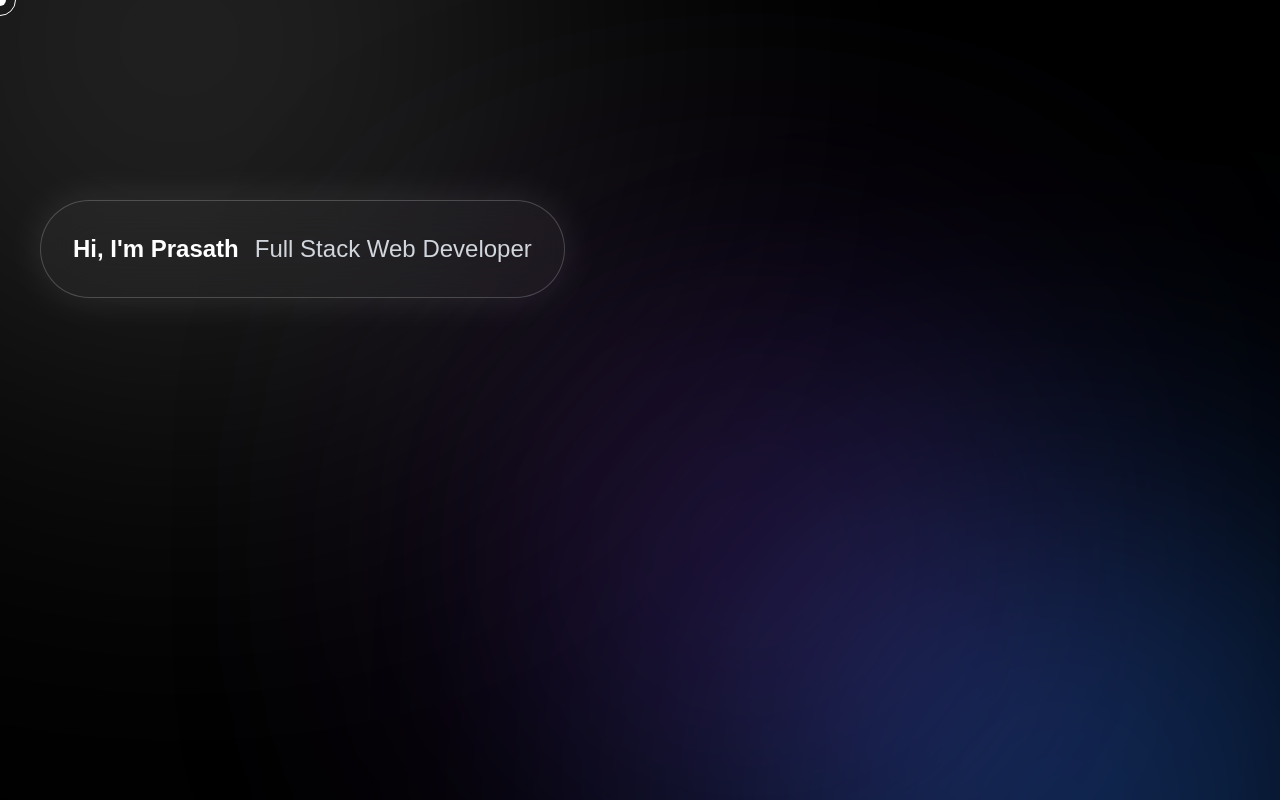
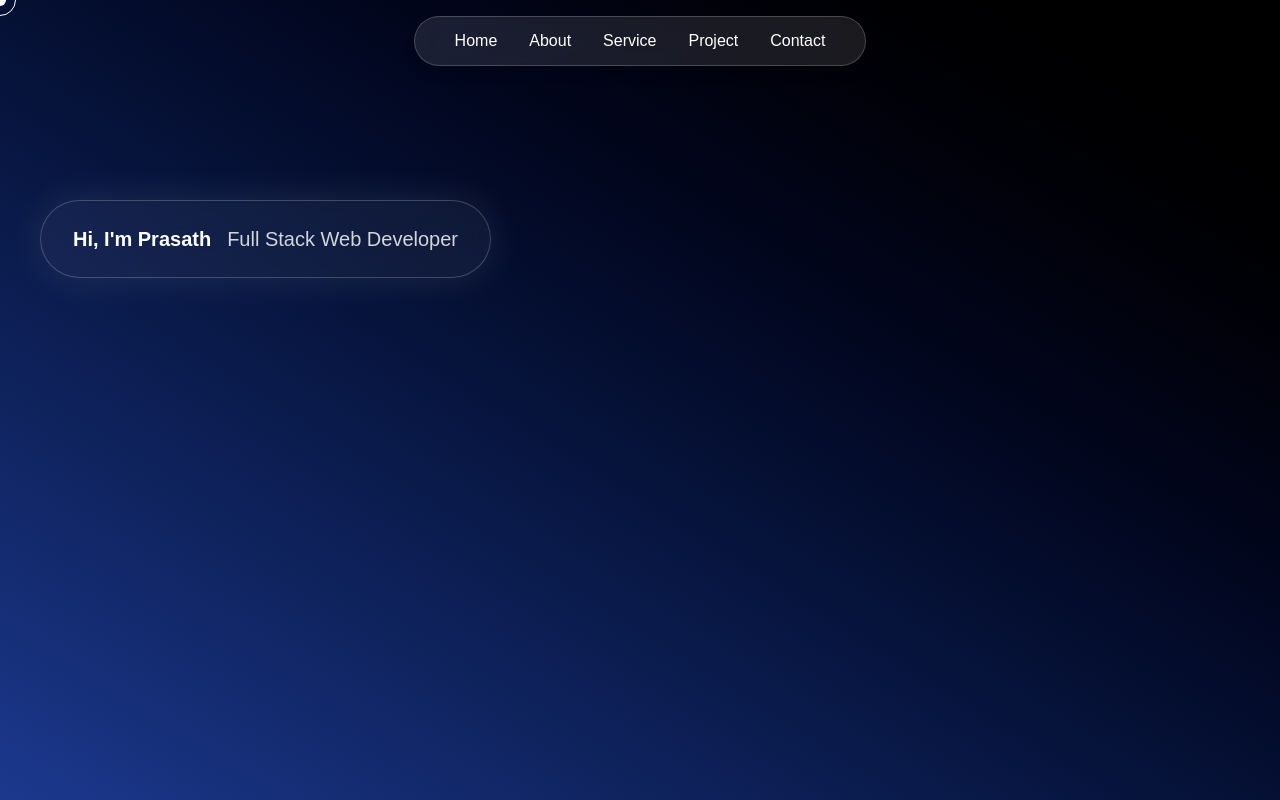
Before and after one commit to A-PRASATHARUMUGAM/Portfolio_Prasath_26, a React (Vite) app in the folder Personal_Portfolio/: page / in a window 1280 px wide. Built offline with nearby package versions, Linux system fonts and the light colour scheme; a web font is replaced by a local one.

Commit message:
final implement the background blur

```diff
--- a/Personal_Portfolio/src/components/Home.jsx
+++ b/Personal_Portfolio/src/components/Home.jsx
@@ -24,45 +24,36 @@ return (
 
 </div> */}
 
-  <div className="relative min-h-screen flex items-center overflow-hidden bg-black ">
+  <div className="relative min-h-screen flex items-center overflow-hidden">
 
-      {/* Glow Background */}
-      <div className="absolute w-[600px] h-[600px] bg-white/20 blur-[180px] rounded-full top-[-200px] left-[-200px] animate-float"></div>
+<div className="fixed inset-0 -z-10 overflow-hidden bg-slate-950">
 
-      <div className="absolute w-[500px] h-[500px] bg-blue-500/50 blur-[160px] rounded-full bottom-[-200px] right-[-100px] animate-float2"></div>
 
-      <div className="absolute w-[400px] h-[400px] bg-purple-500/30 blur-[150px] rounded-full top-[40%] left-[40%] animate-float3"></div>
+  {/* Glassmorphism Overlay */}
+  <div className="absolute inset-0 backdrop-blur-[100px] z-10"></div>
 
-      {/* Content */}
-      {/* <div className="relative z-10 w-full px-10">
+  {/* The "Primary" Glow */}
+  <div className="absolute w-[600px] h-[600px] bg-indigo-500/40 rounded-full mix-blend-screen animate-blob top-[-10%] left-[-10%] filter blur-[120px]"></div>
 
-        <div className="profile-container flex bg-white/5 backdrop-blur-xl rounded-full p-6 border border-white/20 shadow-[0_0_40px_rgba(255,255,255,0.1)] w-fit">
+  {/* The "Accent" Glow */}
+  <div className="absolute w-[500px] h-[500px] bg-fuchsia-500/30 rounded-full mix-blend-multiply animate-blob animation-delay-2000 bottom-[-10%] right-[-5%] filter blur-[120px]"></div>
 
-          <div>
-            <h1 className="text-3xl font-extrabold text-white">
-              Hi, I'm Prasath
-            </h1>
+  {/* The "Deep" Glow */}
+  <div className="absolute w-[450px] h-[450px] bg-blue-600/30 rounded-full mix-blend-screen animate-blob animation-delay-4000 top-[30%] left-[30%] filter blur-[120px]"></div>
+</div>
 
-            <p className="text-xl text-gray-300 mt-1">
-              Full Stack Web Developer
-            </p>
-          </div>
-
-        </div>
-
-      </div> */}
-
+      {/* Main Content */}
 
          <div className="mt-20 h-140 flex justify-start items-start p-10  w-full">
 
 
            <div className="profile-container flex bg-white/5 backdrop-blur-xl rounded-full p-6 border border-white/20 shadow-[0_0_40px_rgba(255,255,255,0.1)] ">
 
-            <h1 className="text-2xl font-extrabold text-white p-2">
+            <h1 className="text-xl font-extrabold text-white px-2">
               Hi, I'm Prasath
             </h1>
 
-            <p className="text-2xl text-gray-300 p-2">
+            <p className="text-xl text-gray-300 px-2">
               Full Stack Web Developer
             </p>
 
--- a/Personal_Portfolio/src/components/Navbar.jsx
+++ b/Personal_Portfolio/src/components/Navbar.jsx
@@ -5,7 +5,7 @@ const Navbar= ()=>{
 
     return (
         <>
-            <div className="nav-container  border-white flex justify-center  items-center p-4 fixed left-0 right-0 ">
+            <div className="nav-container  border-white flex justify-center  items-center p-4 fixed left-0 right-0 z-10">
 
                      <div className="navbar flex items-center justify-center px-6 py-3
                          bg-white/10 backdrop-blur-xl
--- a/Personal_Portfolio/src/style/input.css
+++ b/Personal_Portfolio/src/style/input.css
@@ -11,20 +11,29 @@
   --animate-float3: float3 16s ease-in-out infinite;
 }
 
-@keyframes float {
-  0% { transform: translate(0,0) scale(1); }
-  50% { transform: translate(80px,-60px) scale(1.1); }
-  100% { transform: translate(0,0) scale(1); }
+@keyframes blob {
+  0% {
+    transform: translate(0px, 0px) scale(1) rotate(0deg);
+  }
+  33% {
+    transform: translate(50px, -70px) scale(1.2) rotate(120deg);
+  }
+  66% {
+    transform: translate(-40px, 40px) scale(0.8) rotate(240deg);
+  }
+  100% {
+    transform: translate(0px, 0px) scale(1) rotate(360deg);
+  }
 }
 
-@keyframes float2 {
-  0% { transform: translate(0,0) scale(1); }
-  50% { transform: translate(-80px,60px) scale(1.1); }
-  100% { transform: translate(0,0) scale(1); }
+.animate-blob {
+  animation: blob 20s infinite alternate cubic-bezier(0.45, 0, 0.55, 1);
 }
 
-@keyframes float3 {
-  0% { transform: translate(0,0) scale(1); }
-  50% { transform: translate(50px,40px) scale(1.1); }
-  100% { transform: translate(0,0) scale(1); }
+.animation-delay-2000 {
+  animation-delay: 2s;
 }
+
+.animation-delay-4000 {
+  animation-delay: 4s;
+}
--- a/Personal_Portfolio/src/style/output.css
+++ b/Personal_Portfolio/src/style/output.css
@@ -10,8 +10,12 @@
     --font-mono: ui-monospace, SFMono-Regular, Menlo, Monaco, Consolas, "Liberation Mono",
       "Courier New", monospace;
     --color-blue-500: oklch(62.3% 0.214 259.815);
+    --color-blue-600: oklch(54.6% 0.245 262.881);
     --color-blue-900: oklch(37.9% 0.146 265.522);
+    --color-indigo-500: oklch(58.5% 0.233 277.117);
     --color-purple-500: oklch(62.7% 0.265 303.9);
+    --color-fuchsia-500: oklch(66.7% 0.295 322.15);
+    --color-slate-950: oklch(12.9% 0.042 264.695);
     --color-gray-300: oklch(87.2% 0.01 258.338);
     --color-black: #000;
     --color-white: #fff;
@@ -20,10 +24,9 @@
     --text-xl--line-height: calc(1.75 / 1.25);
     --text-2xl: 1.5rem;
     --text-2xl--line-height: calc(2 / 1.5);
-    --text-3xl: 1.875rem;
-    --text-3xl--line-height: calc(2.25 / 1.875);
     --font-weight-semibold: 600;
     --font-weight-extrabold: 800;
+    --ease-in-out: cubic-bezier(0.4, 0, 0.2, 1);
     --blur-xl: 24px;
     --default-transition-duration: 150ms;
     --default-transition-timing-function: cubic-bezier(0.4, 0, 0.2, 1);
@@ -196,8 +199,17 @@
   .relative {
     position: relative;
   }
+  .inset-0 {
+    inset: calc(var(--spacing) * 0);
+  }
+  .top-\[-10\%\] {
+    top: -10%;
+  }
   .top-\[-200px\] {
     top: -200px;
+  }
+  .top-\[30\%\] {
+    top: 30%;
   }
   .top-\[40\%\] {
     top: 40%;
@@ -205,8 +217,14 @@
   .right-0 {
     right: calc(var(--spacing) * 0);
   }
+  .right-\[-5\%\] {
+    right: -5%;
+  }
   .right-\[-100px\] {
     right: -100px;
+  }
+  .bottom-\[-10\%\] {
+    bottom: -10%;
   }
   .bottom-\[-200px\] {
     bottom: -200px;
@@ -214,11 +232,20 @@
   .left-0 {
     left: calc(var(--spacing) * 0);
   }
+  .left-\[-10\%\] {
+    left: -10%;
+  }
   .left-\[-200px\] {
     left: -200px;
   }
+  .left-\[30\%\] {
+    left: 30%;
+  }
   .left-\[40\%\] {
     left: 40%;
+  }
+  .-z-10 {
+    z-index: calc(10 * -1);
   }
   .z-10 {
     z-index: 10;
@@ -232,14 +259,14 @@
   .mx-4 {
     margin-inline: calc(var(--spacing) * 4);
   }
-  .mt-1 {
-    margin-top: calc(var(--spacing) * 1);
-  }
   .mt-20 {
     margin-top: calc(var(--spacing) * 20);
   }
   .flex {
     display: flex;
+  }
+  .table {
+    display: table;
   }
   .h-3 {
     height: calc(var(--spacing) * 3);
@@ -252,6 +279,9 @@
   }
   .h-\[400px\] {
     height: 400px;
+  }
+  .h-\[450px\] {
+    height: 450px;
   }
   .h-\[500px\] {
     height: 500px;
@@ -274,20 +304,31 @@
   .w-\[400px\] {
     width: 400px;
   }
+  .w-\[450px\] {
+    width: 450px;
+  }
   .w-\[500px\] {
     width: 500px;
   }
   .w-\[600px\] {
     width: 600px;
   }
-  .w-fit {
-    width: fit-content;
-  }
   .w-full {
     width: 100%;
   }
+  .border-collapse {
+    border-collapse: collapse;
+  }
+  .-translate-x-1 {
+    --tw-translate-x: calc(var(--spacing) * -1);
+    translate: var(--tw-translate-x) var(--tw-translate-y);
+  }
   .-translate-x-1\/2 {
     --tw-translate-x: calc(calc(1 / 2 * 100%) * -1);
+    translate: var(--tw-translate-x) var(--tw-translate-y);
+  }
+  .-translate-y-1 {
+    --tw-translate-y: calc(var(--spacing) * -1);
     translate: var(--tw-translate-x) var(--tw-translate-y);
   }
   .-translate-y-1\/2 {
@@ -300,6 +341,9 @@
     --tw-scale-z: 150%;
     scale: var(--tw-scale-x) var(--tw-scale-y);
   }
+  .transform {
+    transform: var(--tw-rotate-x,) var(--tw-rotate-y,) var(--tw-rotate-z,) var(--tw-skew-x,) var(--tw-skew-y,);
+  }
   .animate-float {
     animation: var(--animate-float);
   }
@@ -311,6 +355,9 @@
   }
   .cursor-none {
     cursor: none;
+  }
+  .resize {
+    resize: both;
   }
   .items-center {
     align-items: center;
@@ -346,17 +393,53 @@
   .bg-black {
     background-color: var(--color-black);
   }
+  .bg-blue-500 {
+    background-color: var(--color-blue-500);
+  }
   .bg-blue-500\/50 {
     background-color: color-mix(in srgb, oklch(62.3% 0.214 259.815) 50%, transparent);
     @supports (color: color-mix(in lab, red, red)) {
       background-color: color-mix(in oklab, var(--color-blue-500) 50%, transparent);
     }
   }
+  .bg-blue-600 {
+    background-color: var(--color-blue-600);
+  }
+  .bg-blue-600\/30 {
+    background-color: color-mix(in srgb, oklch(54.6% 0.245 262.881) 30%, transparent);
+    @supports (color: color-mix(in lab, red, red)) {
+      background-color: color-mix(in oklab, var(--color-blue-600) 30%, transparent);
+    }
+  }
+  .bg-fuchsia-500 {
+    background-color: var(--color-fuchsia-500);
+  }
+  .bg-fuchsia-500\/30 {
+    background-color: color-mix(in srgb, oklch(66.7% 0.295 322.15) 30%, transparent);
+    @supports (color: color-mix(in lab, red, red)) {
+      background-color: color-mix(in oklab, var(--color-fuchsia-500) 30%, transparent);
+    }
+  }
+  .bg-indigo-500 {
+    background-color: var(--color-indigo-500);
+  }
+  .bg-indigo-500\/40 {
+    background-color: color-mix(in srgb, oklch(58.5% 0.233 277.117) 40%, transparent);
+    @supports (color: color-mix(in lab, red, red)) {
+      background-color: color-mix(in oklab, var(--color-indigo-500) 40%, transparent);
+    }
+  }
+  .bg-purple-500 {
+    background-color: var(--color-purple-500);
+  }
   .bg-purple-500\/30 {
     background-color: color-mix(in srgb, oklch(62.7% 0.265 303.9) 30%, transparent);
     @supports (color: color-mix(in lab, red, red)) {
       background-color: color-mix(in oklab, var(--color-purple-500) 30%, transparent);
     }
+  }
+  .bg-slate-950 {
+    background-color: var(--color-slate-950);
   }
   .bg-white {
     background-color: var(--color-white);
@@ -394,6 +477,9 @@
     --tw-gradient-to: var(--color-blue-900);
     --tw-gradient-stops: var(--tw-gradient-via-stops, var(--tw-gradient-position), var(--tw-gradient-from) var(--tw-gradient-from-position), var(--tw-gradient-to) var(--tw-gradient-to-position));
   }
+  .p-1 {
+    padding: calc(var(--spacing) * 1);
+  }
   .p-2 {
     padding: calc(var(--spacing) * 2);
   }
@@ -409,11 +495,17 @@
   .p-10 {
     padding: calc(var(--spacing) * 10);
   }
+  .p-110 {
+    padding: calc(var(--spacing) * 110);
+  }
+  .px-2 {
+    padding-inline: calc(var(--spacing) * 2);
+  }
+  .px-5 {
+    padding-inline: calc(var(--spacing) * 5);
+  }
   .px-6 {
     padding-inline: calc(var(--spacing) * 6);
-  }
-  .px-10 {
-    padding-inline: calc(var(--spacing) * 10);
   }
   .py-3 {
     padding-block: calc(var(--spacing) * 3);
@@ -424,10 +516,6 @@
   .text-2xl {
     font-size: var(--text-2xl);
     line-height: var(--tw-leading, var(--text-2xl--line-height));
-  }
-  .text-3xl {
-    font-size: var(--text-3xl);
-    line-height: var(--tw-leading, var(--text-3xl--line-height));
   }
   .text-xl {
     font-size: var(--text-xl);
@@ -447,6 +535,15 @@
   .text-white {
     color: var(--color-white);
   }
+  .underline {
+    text-decoration-line: underline;
+  }
+  .mix-blend-multiply {
+    mix-blend-mode: multiply;
+  }
+  .mix-blend-screen {
+    mix-blend-mode: screen;
+  }
   .shadow-\[0_0_40px_rgba\(255\,255\,255\,0\.1\)\] {
     --tw-shadow: 0 0 40px var(--tw-shadow-color, rgba(255,255,255,0.1));
     box-shadow: var(--tw-inset-shadow), var(--tw-inset-ring-shadow), var(--tw-ring-offset-shadow), var(--tw-ring-shadow), var(--tw-shadow);
@@ -454,6 +551,14 @@
   .shadow-lg {
     --tw-shadow: 0 10px 15px -3px var(--tw-shadow-color, rgb(0 0 0 / 0.1)), 0 4px 6px -4px var(--tw-shadow-color, rgb(0 0 0 / 0.1));
     box-shadow: var(--tw-inset-shadow), var(--tw-inset-ring-shadow), var(--tw-ring-offset-shadow), var(--tw-ring-shadow), var(--tw-shadow);
+  }
+  .outline {
+    outline-style: var(--tw-outline-style);
+    outline-width: 1px;
+  }
+  .blur-\[120px\] {
+    --tw-blur: blur(120px);
+    filter: var(--tw-blur,) var(--tw-brightness,) var(--tw-contrast,) var(--tw-grayscale,) var(--tw-hue-rotate,) var(--tw-invert,) var(--tw-saturate,) var(--tw-sepia,) var(--tw-drop-shadow,);
   }
   .blur-\[150px\] {
     --tw-blur: blur(150px);
@@ -467,8 +572,20 @@
     --tw-blur: blur(180px);
     filter: var(--tw-blur,) var(--tw-brightness,) var(--tw-contrast,) var(--tw-grayscale,) var(--tw-hue-rotate,) var(--tw-invert,) var(--tw-saturate,) var(--tw-sepia,) var(--tw-drop-shadow,);
   }
+  .filter {
+    filter: var(--tw-blur,) var(--tw-brightness,) var(--tw-contrast,) var(--tw-grayscale,) var(--tw-hue-rotate,) var(--tw-invert,) var(--tw-saturate,) var(--tw-sepia,) var(--tw-drop-shadow,);
+  }
+  .backdrop-blur-\[100px\] {
+    --tw-backdrop-blur: blur(100px);
+    -webkit-backdrop-filter: var(--tw-backdrop-blur,) var(--tw-backdrop-brightness,) var(--tw-backdrop-contrast,) var(--tw-backdrop-grayscale,) var(--tw-backdrop-hue-rotate,) var(--tw-backdrop-invert,) var(--tw-backdrop-opacity,) var(--tw-backdrop-saturate,) var(--tw-backdrop-sepia,);
+    backdrop-filter: var(--tw-backdrop-blur,) var(--tw-backdrop-brightness,) var(--tw-backdrop-contrast,) var(--tw-backdrop-grayscale,) var(--tw-backdrop-hue-rotate,) var(--tw-backdrop-invert,) var(--tw-backdrop-opacity,) var(--tw-backdrop-saturate,) var(--tw-backdrop-sepia,);
+  }
   .backdrop-blur-xl {
     --tw-backdrop-blur: blur(var(--blur-xl));
+    -webkit-backdrop-filter: var(--tw-backdrop-blur,) var(--tw-backdrop-brightness,) var(--tw-backdrop-contrast,) var(--tw-backdrop-grayscale,) var(--tw-backdrop-hue-rotate,) var(--tw-backdrop-invert,) var(--tw-backdrop-opacity,) var(--tw-backdrop-saturate,) var(--tw-backdrop-sepia,);
+    backdrop-filter: var(--tw-backdrop-blur,) var(--tw-backdrop-brightness,) var(--tw-backdrop-contrast,) var(--tw-backdrop-grayscale,) var(--tw-backdrop-hue-rotate,) var(--tw-backdrop-invert,) var(--tw-backdrop-opacity,) var(--tw-backdrop-saturate,) var(--tw-backdrop-sepia,);
+  }
+  .backdrop-filter {
     -webkit-backdrop-filter: var(--tw-backdrop-blur,) var(--tw-backdrop-brightness,) var(--tw-backdrop-contrast,) var(--tw-backdrop-grayscale,) var(--tw-backdrop-hue-rotate,) var(--tw-backdrop-invert,) var(--tw-backdrop-opacity,) var(--tw-backdrop-saturate,) var(--tw-backdrop-sepia,);
     backdrop-filter: var(--tw-backdrop-blur,) var(--tw-backdrop-brightness,) var(--tw-backdrop-contrast,) var(--tw-backdrop-grayscale,) var(--tw-backdrop-hue-rotate,) var(--tw-backdrop-invert,) var(--tw-backdrop-opacity,) var(--tw-backdrop-saturate,) var(--tw-backdrop-sepia,);
   }
@@ -480,6 +597,10 @@
   .duration-300 {
     --tw-duration: 300ms;
     transition-duration: 300ms;
+  }
+  .ease-in-out {
+    --tw-ease: var(--ease-in-out);
+    transition-timing-function: var(--ease-in-out);
   }
   .hover\:border {
     &:hover {
@@ -549,38 +670,28 @@
     }
   }
 }
-@keyframes float {
+@keyframes blob {
   0% {
-    transform: translate(0,0) scale(1);
+    transform: translate(0px, 0px) scale(1) rotate(0deg);
   }
-  50% {
-    transform: translate(80px,-60px) scale(1.1);
+  33% {
+    transform: translate(50px, -70px) scale(1.2) rotate(120deg);
+  }
+  66% {
+    transform: translate(-40px, 40px) scale(0.8) rotate(240deg);
   }
   100% {
-    transform: translate(0,0) scale(1);
+    transform: translate(0px, 0px) scale(1) rotate(360deg);
   }
 }
-@keyframes float2 {
-  0% {
-    transform: translate(0,0) scale(1);
-  }
-  50% {
-    transform: translate(-80px,60px) scale(1.1);
-  }
-  100% {
-    transform: translate(0,0) scale(1);
-  }
+.animate-blob {
+  animation: blob 20s infinite alternate cubic-bezier(0.45, 0, 0.55, 1);
 }
-@keyframes float3 {
-  0% {
-    transform: translate(0,0) scale(1);
-  }
-  50% {
-    transform: translate(50px,40px) scale(1.1);
-  }
-  100% {
-    transform: translate(0,0) scale(1);
-  }
+.animation-delay-2000 {
+  animation-delay: 2s;
+}
+.animation-delay-4000 {
+  animation-delay: 4s;
 }
 @property --tw-translate-x {
   syntax: "*";
@@ -611,6 +722,26 @@
   syntax: "*";
   inherits: false;
   initial-value: 1;
+}
+@property --tw-rotate-x {
+  syntax: "*";
+  inherits: false;
+}
+@property --tw-rotate-y {
+  syntax: "*";
+  inherits: false;
+}
+@property --tw-rotate-z {
+  syntax: "*";
+  inherits: false;
+}
+@property --tw-skew-x {
+  syntax: "*";
+  inherits: false;
+}
+@property --tw-skew-y {
+  syntax: "*";
+  inherits: false;
 }
 @property --tw-border-style {
   syntax: "*";
@@ -728,6 +859,11 @@
   inherits: false;
   initial-value: 0 0 #0000;
 }
+@property --tw-outline-style {
+  syntax: "*";
+  inherits: false;
+  initial-value: solid;
+}
 @property --tw-blur {
   syntax: "*";
   inherits: false;
@@ -821,6 +957,10 @@
   syntax: "*";
   inherits: false;
 }
+@property --tw-ease {
+  syntax: "*";
+  inherits: false;
+}
 @layer properties {
   @supports ((-webkit-hyphens: none) and (not (margin-trim: inline))) or ((-moz-orient: inline) and (not (color:rgb(from red r g b)))) {
     *, ::before, ::after, ::backdrop {
@@ -830,6 +970,11 @@
       --tw-scale-x: 1;
       --tw-scale-y: 1;
       --tw-scale-z: 1;
+      --tw-rotate-x: initial;
+      --tw-rotate-y: initial;
+      --tw-rotate-z: initial;
+      --tw-skew-x: initial;
+      --tw-skew-y: initial;
       --tw-border-style: solid;
       --tw-gradient-position: initial;
       --tw-gradient-from: #0000;
@@ -855,6 +1000,7 @@
       --tw-ring-offset-width: 0px;
       --tw-ring-offset-color: #fff;
       --tw-ring-offset-shadow: 0 0 #0000;
+      --tw-outline-style: solid;
       --tw-blur: initial;
       --tw-brightness: initial;
       --tw-contrast: initial;
@@ -878,6 +1024,7 @@
       --tw-backdrop-saturate: initial;
       --tw-backdrop-sepia: initial;
       --tw-duration: initial;
+      --tw-ease: initial;
     }
   }
 }
```
